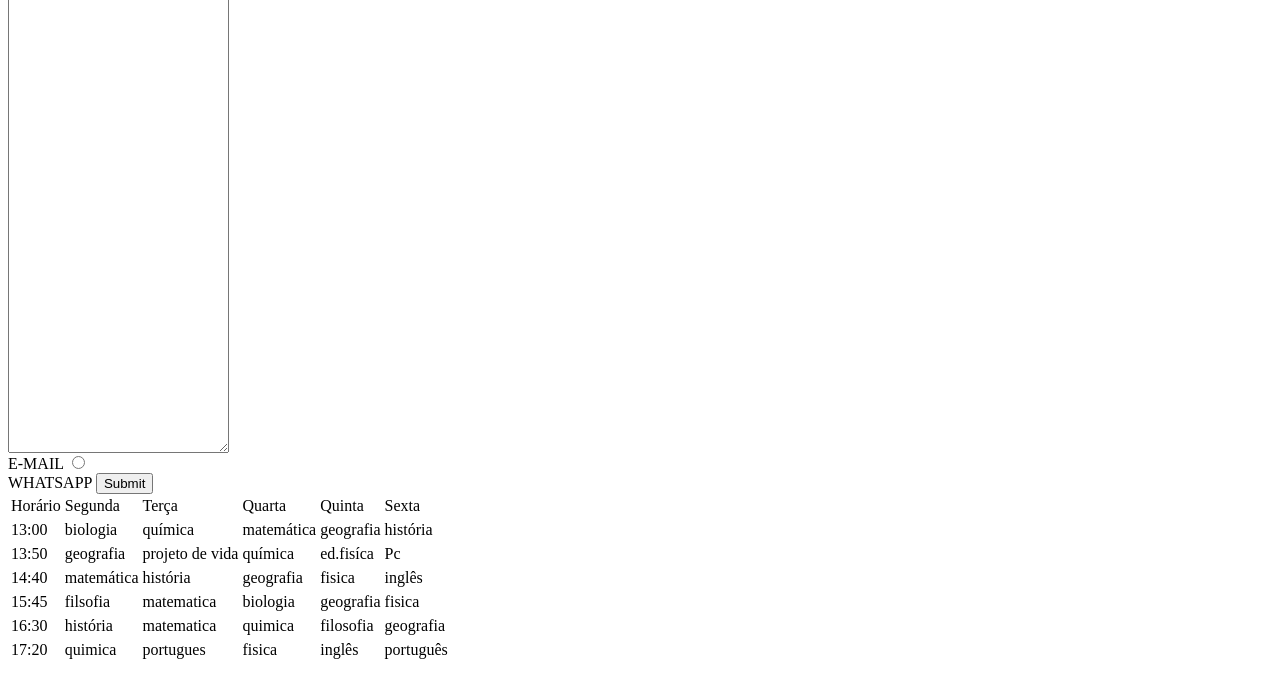
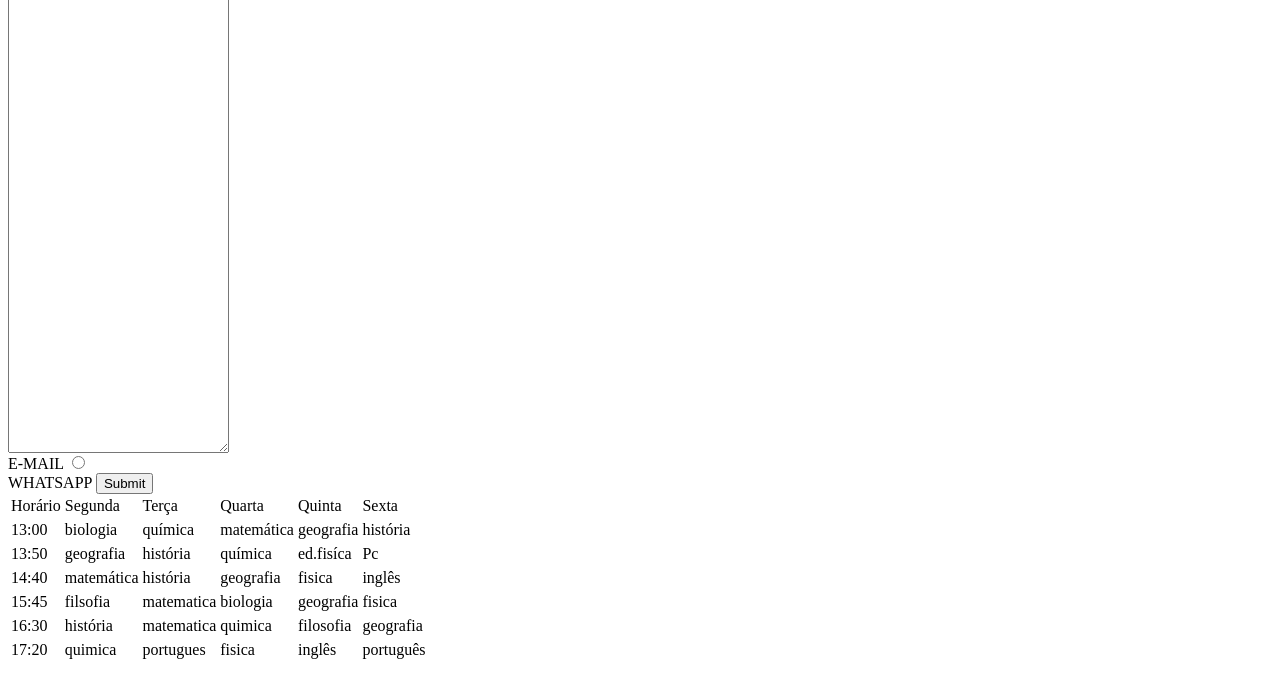
Before and after one commit to marcosvinicius2510/formulario, a plain HTML site: page index.html in a window 1280 px wide. Shown: the part 113-800 px from the top of the page. Drawn offline with Linux system fonts and the light colour scheme.

Commit message:
Update index.html

```diff
--- a/index.html
+++ b/index.html
@@ -59,7 +59,7 @@
                 <tr>
                     <td>13:50</td>
                     <td>geografia</td>
-                    <td>projeto de vida</td>
+                    <td>história</td>
                     <td>química</td>
                     <td>ed.fisíca</td>
                     <td>Pc</td>
```
